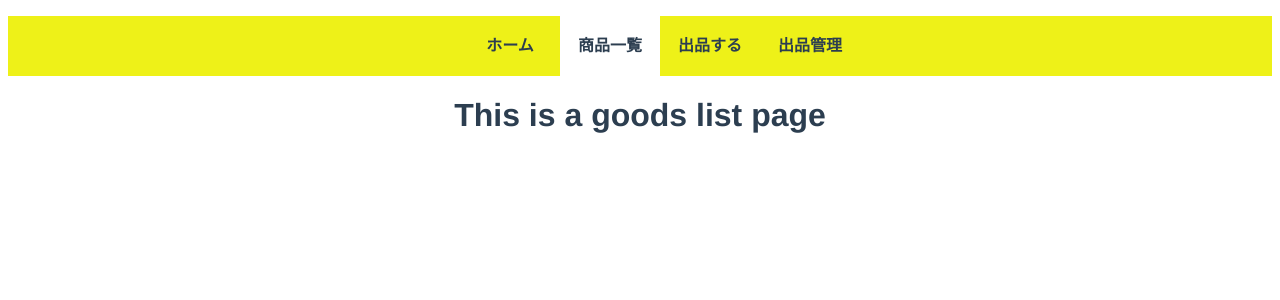
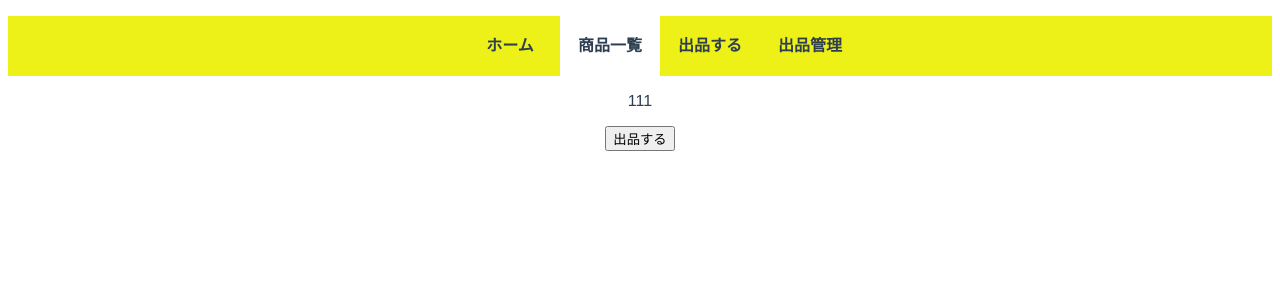
Before and after one commit to Raiu1210/mona_marche_front, a Vue app: page /#/goods_list in a window 1280 px wide. Shown: the top 300 px of the page. Built offline with nearby package versions, Linux system fonts and the light colour scheme.

Commit message:
get mona_jpy_price from bitbank

```diff
--- a/src/api/methods.js
+++ b/src/api/methods.js
@@ -40,5 +40,5 @@ export default {
     } catch (error) {
       alert("商品の登録に失敗しちゃった orz\nもう一度やってみて！");
     }
-  }
+  },
 }
--- a/src/views/Display_goods.vue
+++ b/src/views/Display_goods.vue
@@ -4,7 +4,7 @@
     <input class="goods_name" v-model="goods_name" placeholder="商品名を入力！"><br>
     <textarea class="goods_discription" v-model="discription" placeholder="商品の説明を書こう!"></textarea><br>
     <input class="contact" v-model="contact" placeholder="SNSなどの連絡先を入力しよう！"><br>
-    <input class="price" v-model="price" placeholder="金額をMONAで入力しよう（JPY対応はもうちょっと待ってね！)"><br>
+    <input class="price" v-model="price" placeholder="金額を入力しよう"><br>
     <select class="currency_tab" v-model="currency">
       <option disabled value="">通貨を選ぼう！</option>
       <option>MONA</option>
@@ -44,7 +44,7 @@
 import Methods from '@/api/methods'
 
 export default {
-  name: 'goods_name',
+  name: 'Display_goods',
   data () {
     return {
       goods_name: '',
--- a/src/views/Goods_list.vue
+++ b/src/views/Goods_list.vue
@@ -1,5 +1,33 @@
 <template>
-  <div class="about">
-    <h1>This is a goods list page</h1>
+  <div class="gooods_list">
+    <!-- <h1>This is a goods list page</h1> -->
+    <p>{{ mona_price }}</p>
+    <input class="submit_button" type="submit" value="出品する" @click="get_mona_price">
   </div>
 </template>
+
+<script>
+import axios from 'axios'
+import Methods from '@/api/methods'
+
+export default {
+  name: 'goods_list',
+  data() {
+    return {
+      mona_price: '111',
+    }
+  },
+  methods: {
+    async get_mona_price() {
+      const bitbank_api = "https://public.bitbank.cc/mona_jpy/transactions"
+      let result = await axios.get(bitbank_api).then(response => (this.info = response))
+      let mona_price = result["data"]["data"]["transactions"][0]["price"]
+      this.mona_price = mona_price;
+
+      console.log(this.mona_price)
+      console.log(mona_price)
+      console.log(typeof(mona_price))
+    },
+  }
+}
+</script>
```
